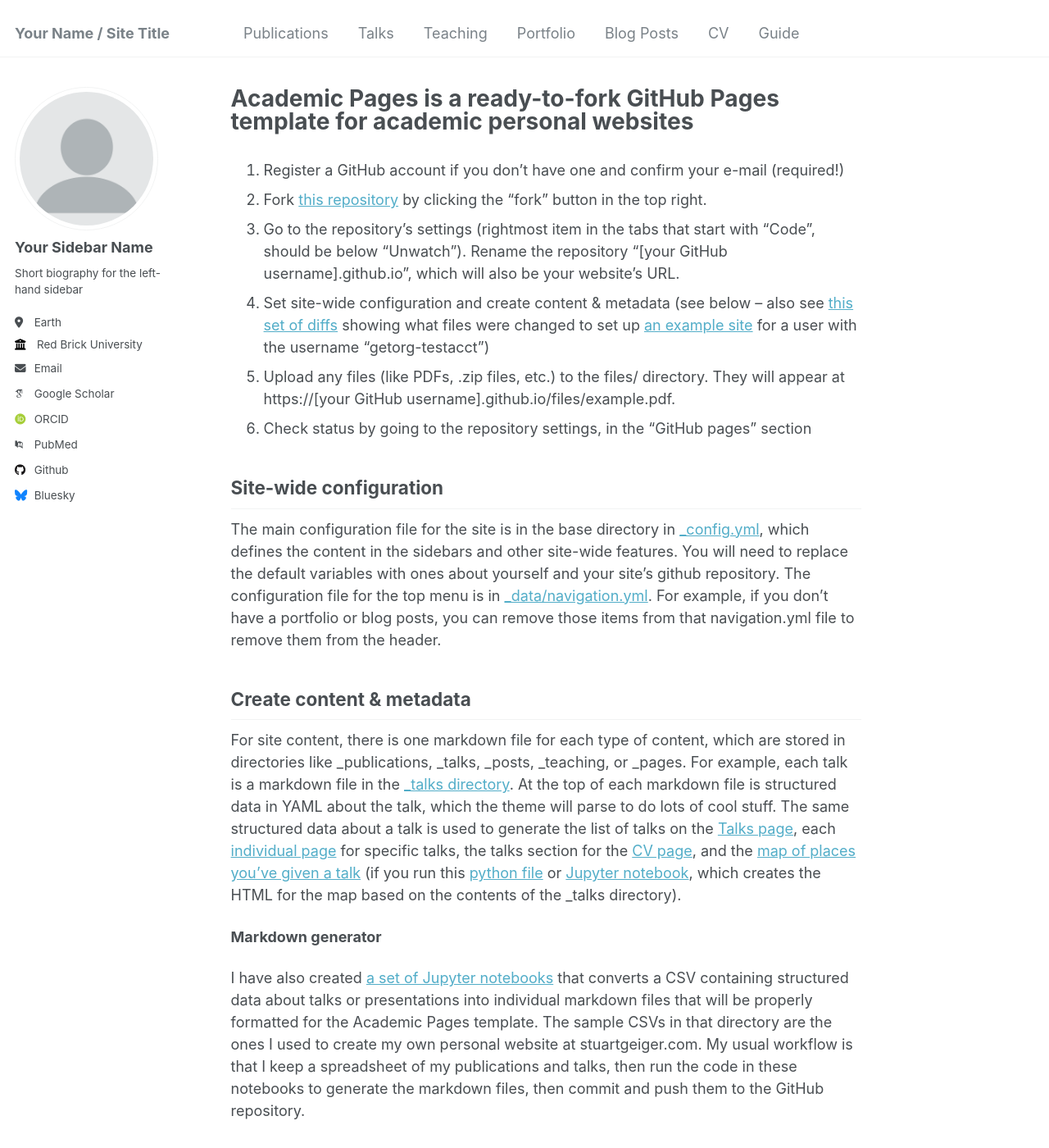
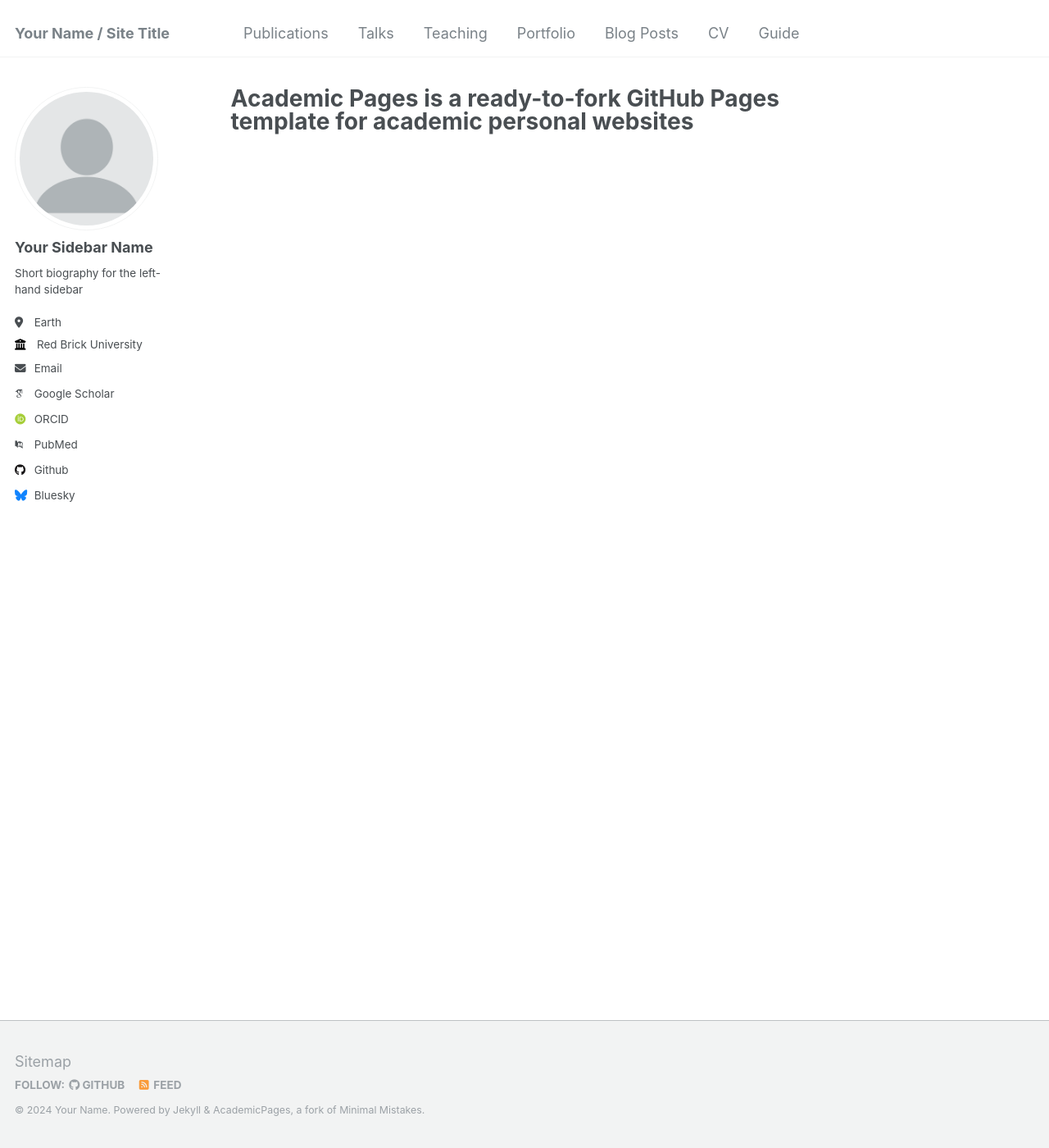
Before and after one commit to JKSheffler/JKSheffler.github.io, a Jekyll site: the page built from _pages/about.md, in a window 1280 px wide and 1400 px high. Shown: the whole window at 82% size. Built offline with Jekyll 4.4.1, drawn with Linux system fonts in a browser that asks for light colours; some web fonts are replaced; some of the changed text lies outside the part shown.

Commit message:
Update about.md

```diff
--- a/_pages/about.md
+++ b/_pages/about.md
@@ -6,35 +6,3 @@ redirect_from:
   - /about/
   - /about.html
 ---
-
-
-1. Register a GitHub account if you don't have one and confirm your e-mail (required!)
-1. Fork [this repository](https://github.com/academicpages/academicpages.github.io) by clicking the "fork" button in the top right.
-1. Go to the repository's settings (rightmost item in the tabs that start with "Code", should be below "Unwatch"). Rename the repository "[your GitHub username].github.io", which will also be your website's URL.
-1. Set site-wide configuration and create content & metadata (see below -- also see [this set of diffs](http://archive.is/3TPas) showing what files were changed to set up [an example site](https://getorg-testacct.github.io) for a user with the username "getorg-testacct")
-1. Upload any files (like PDFs, .zip files, etc.) to the files/ directory. They will appear at https://[your GitHub username].github.io/files/example.pdf.
-1. Check status by going to the repository settings, in the "GitHub pages" section
-
-Site-wide configuration
-------
-The main configuration file for the site is in the base directory in [_config.yml](https://github.com/academicpages/academicpages.github.io/blob/master/_config.yml), which defines the content in the sidebars and other site-wide features. You will need to replace the default variables with ones about yourself and your site's github repository. The configuration file for the top menu is in [_data/navigation.yml](https://github.com/academicpages/academicpages.github.io/blob/master/_data/navigation.yml). For example, if you don't have a portfolio or blog posts, you can remove those items from that navigation.yml file to remove them from the header.
-
-Create content & metadata
-------
-For site content, there is one markdown file for each type of content, which are stored in directories like _publications, _talks, _posts, _teaching, or _pages. For example, each talk is a markdown file in the [_talks directory](https://github.com/academicpages/academicpages.github.io/tree/master/_talks). At the top of each markdown file is structured data in YAML about the talk, which the theme will parse to do lots of cool stuff. The same structured data about a talk is used to generate the list of talks on the [Talks page](https://academicpages.github.io/talks), each [individual page](https://academicpages.github.io/talks/2012-03-01-talk-1) for specific talks, the talks section for the [CV page](https://academicpages.github.io/cv), and the [map of places you've given a talk](https://academicpages.github.io/talkmap.html) (if you run this [python file](https://github.com/academicpages/academicpages.github.io/blob/master/talkmap.py) or [Jupyter notebook](https://github.com/academicpages/academicpages.github.io/blob/master/talkmap.ipynb), which creates the HTML for the map based on the contents of the _talks directory).
-
-**Markdown generator**
-
-I have also created [a set of Jupyter notebooks](https://github.com/academicpages/academicpages.github.io/tree/master/markdown_generator
-) that converts a CSV containing structured data about talks or presentations into individual markdown files that will be properly formatted for the Academic Pages template. The sample CSVs in that directory are the ones I used to create my own personal website at stuartgeiger.com. My usual workflow is that I keep a spreadsheet of my publications and talks, then run the code in these notebooks to generate the markdown files, then commit and push them to the GitHub repository.
-
-How to edit your site's GitHub repository
-------
-Many people use a git client to create files on their local computer and then push them to GitHub's servers. If you are not familiar with git, you can directly edit these configuration and markdown files directly in the github.com interface. Navigate to a file (like [this one](https://github.com/academicpages/academicpages.github.io/blob/master/_talks/2012-03-01-talk-1.md) and click the pencil icon in the top right of the content preview (to the right of the "Raw | Blame | History" buttons). You can delete a file by clicking the trashcan icon to the right of the pencil icon. You can also create new files or upload files by navigating to a directory and clicking the "Create new file" or "Upload files" buttons.
-
-Example: editing a markdown file for a talk
-![Editing a markdown file for a talk](/images/editing-talk.png)
-
-For more info
-------
-More info about configuring Academic Pages can be found in [the guide](https://academicpages.github.io/markdown/). The [guides for the Minimal Mistakes theme](https://mmistakes.github.io/minimal-mistakes/docs/configuration/) (which this theme was forked from) might also be helpful.
```
